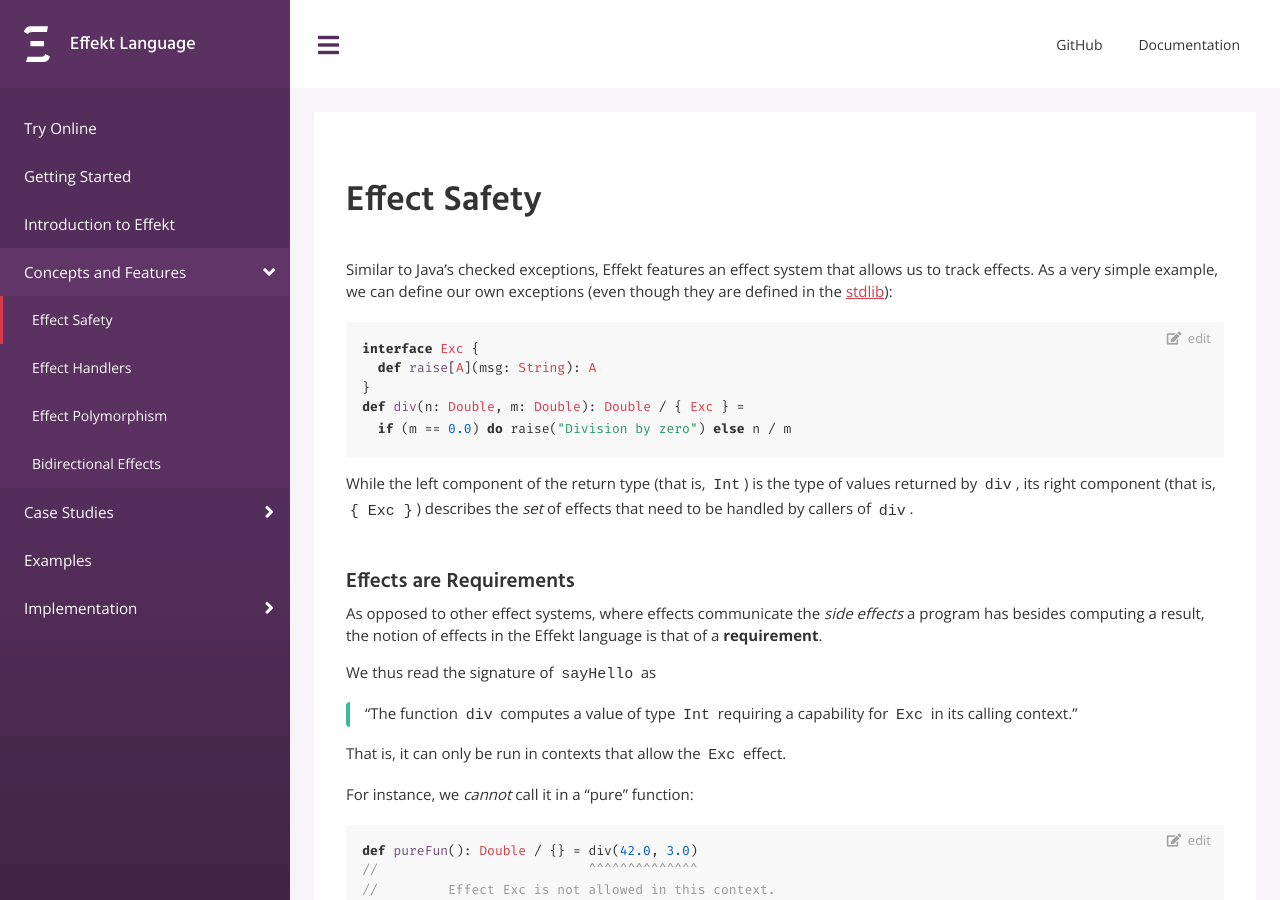
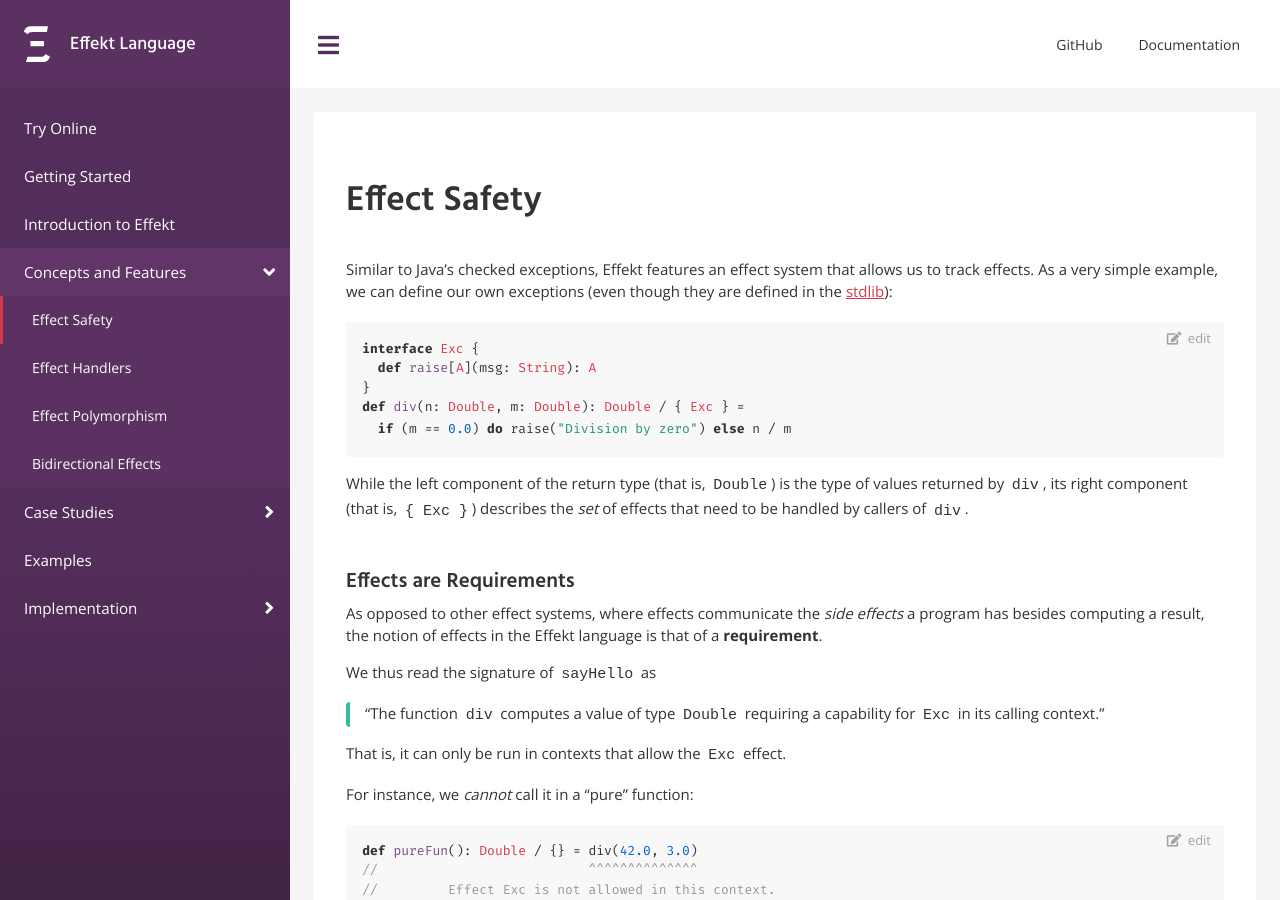
Before and after one commit to effekt-lang/effekt-website, a Jekyll site: the page built from docs/concepts/effect-safety.md, in a window 1280 px wide and 900 px high. Built offline with Jekyll 4.4.1, drawn with Linux system fonts in a browser that asks for light colours.

Commit message:
Fix typo on the Effect Safety page

````diff
--- a/docs/concepts/effect-safety.md
+++ b/docs/concepts/effect-safety.md
@@ -15,7 +15,7 @@ interface Exc {
 def div(n: Double, m: Double): Double / { Exc } =
   if (m == 0.0) do raise("Division by zero") else n / m
 ```
-While the left component of the return type (that is, `Int`) is the type of values returned by
+While the left component of the return type (that is, `Double`) is the type of values returned by
 `div`, its right component (that is, `{ Exc }`)
 describes the _set_ of effects that need to be handled by callers of `div`.
 
@@ -26,7 +26,7 @@ language is that of a **requirement**.
 
 We thus read the signature of `sayHello` as
 
-> "The function `div` computes a value of type `Int` requiring a
+> "The function `div` computes a value of type `Double` requiring a
 > capability for `Exc` in its calling context."
 
 That is, it can only be run in contexts that allow the `Exc` effect.
````
